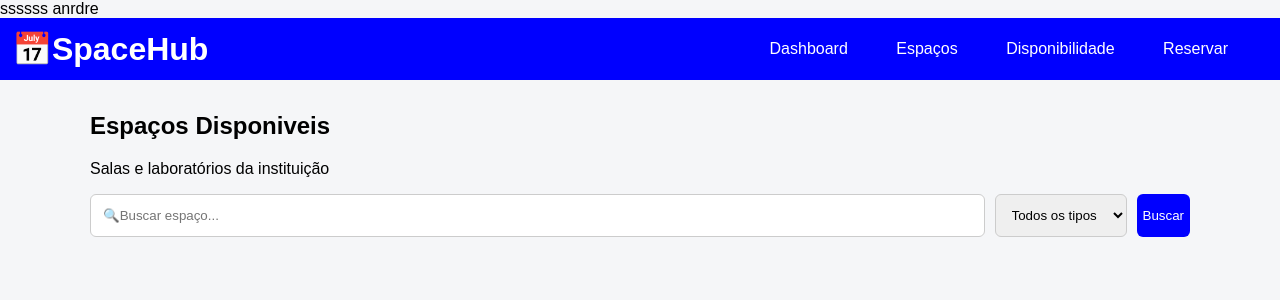
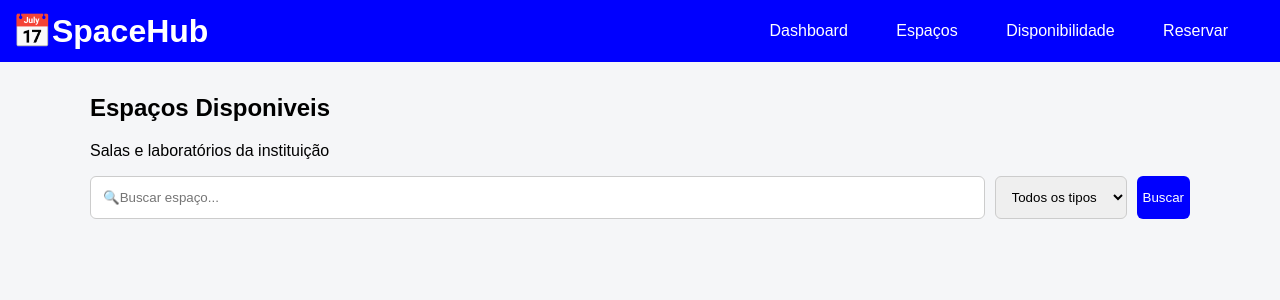
Before and after one commit to andresilvalopes11-svg/projeto-pi, a Flask app: page /espacos in a window 1280 px wide. Shown: the top 300 px of the page. Run offline with Flask 3, Linux system fonts and the light colour scheme; data that the repository does not hold is empty.

Commit message:
original

```diff
--- a/templates/base.html
+++ b/templates/base.html
@@ -7,9 +7,6 @@
     <link rel="stylesheet" href="/static/css/style.css">
 </head>
 <body>
-
-    ssssss anrdre
-
     <header class="topo">
 
     <h1> 📅SpaceHub</h1>
```
